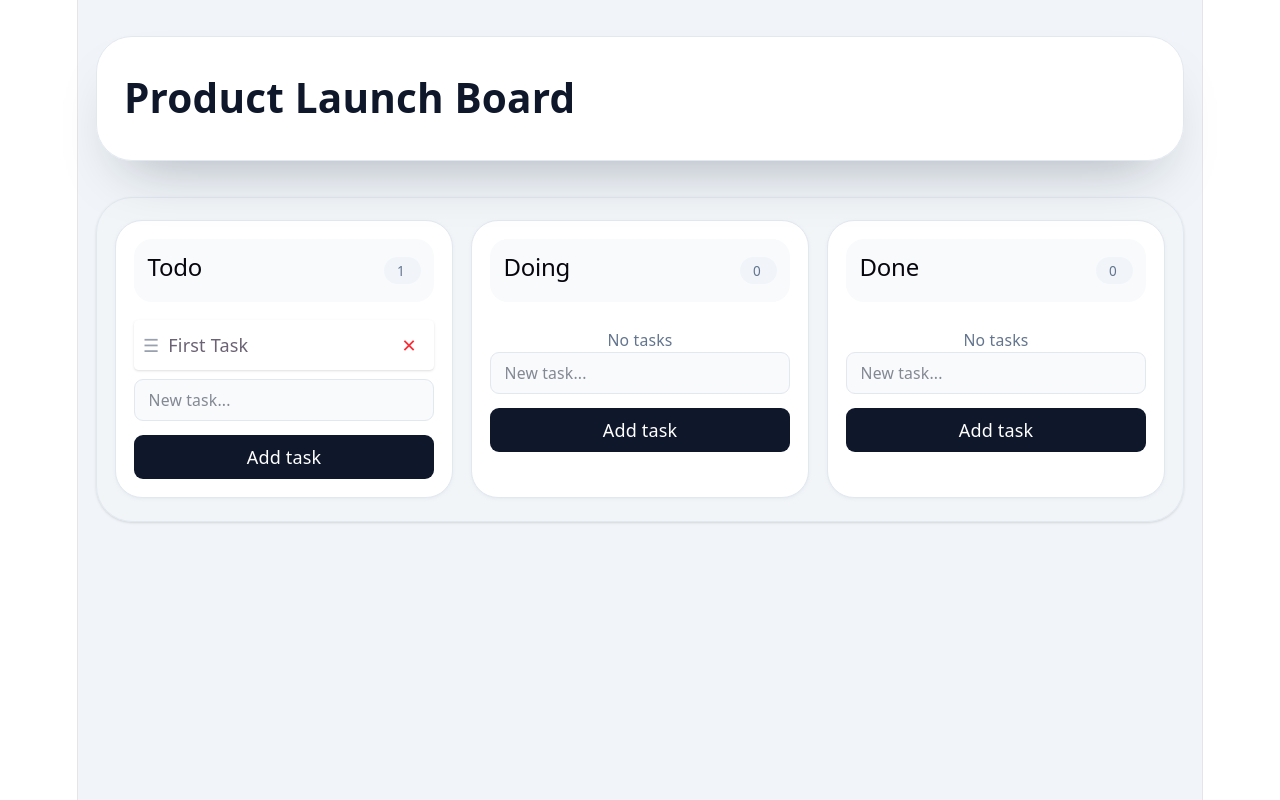
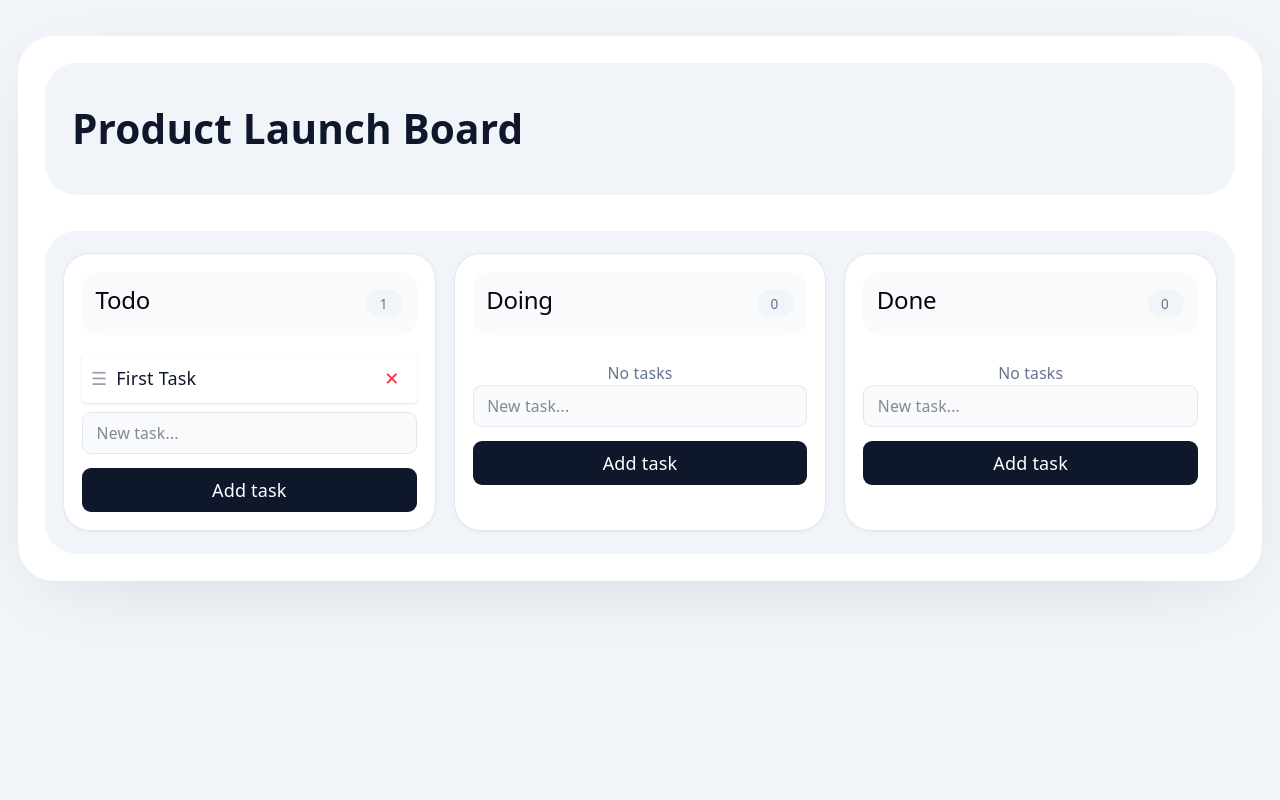
Before and after one commit to IvoGn/kanban-board, a React (Vite) app: page / in a window 1280 px wide. Built offline with nearby package versions, Linux system fonts and the light colour scheme.

Commit message:
feat: enhance UI components for improved layout and accessibility

```diff
--- a/src/App.tsx
+++ b/src/App.tsx
@@ -3,7 +3,7 @@ import "./App.css";
 
 function App() {
   return (
-    <div className="min-h-screen bg-slate-100">
+    <div className="min-h-screen w-full bg-slate-950 text-slate-100">
       <Board />
     </div>
   );
--- a/src/components/Board.tsx
+++ b/src/components/Board.tsx
@@ -60,17 +60,18 @@ export default function Board() {
       onDragEnd={handleDragEnd}
     >
       <div className="min-h-screen bg-slate-100 py-8">
-        <div className="mx-auto w-full max-w-[1240px] px-4">
-          <section className="mb-8 rounded-[2rem] border border-slate-200 bg-white/95 p-6 shadow-[0_30px_60px_-30px_rgba(15,23,42,0.35)] backdrop-blur-sm">
+        <div className="w-full px-4">
+          <div className="mx-auto max-w-[1480px] rounded-[2rem] bg-white p-6 shadow-[0_20px_80px_-30px_rgba(15,23,42,0.15)]">
+            <section className="mb-8 rounded-[1.75rem] bg-slate-100 p-6">
               <input
                 value={board.title}
                 onChange={(e) => setBoardTitle(e.target.value)}
-              className="w-full bg-transparent text-4xl font-semibold leading-tight text-slate-900 placeholder:text-slate-400 py-2 cursor-pointer focus:cursor-text focus:outline-none focus:ring-2 focus:ring-slate-300"
+                className="w-full bg-transparent text-4xl font-semibold leading-tight text-slate-900 placeholder:text-slate-500 py-3 cursor-pointer focus:cursor-text focus:outline-none focus:ring-2 focus:ring-slate-400"
                 placeholder="My project roadmap"
               />
             </section>
 
-          <section className="rounded-[2rem] border border-slate-200 bg-slate-100/90 px-4 py-5 shadow-sm">
+            <section className="rounded-[1.75rem] bg-slate-100 px-4 py-5">
               <div className="grid gap-4 md:grid-cols-3">
                 {board.columnOrder.map((columnId) => {
                   const column = board.columns[columnId];
@@ -78,6 +79,7 @@ export default function Board() {
                 })}
               </div>
             </section>
+          </div>
         </div>
       </div>
 
--- a/src/components/Card.tsx
+++ b/src/components/Card.tsx
@@ -43,7 +43,7 @@ export default function Card({ card, columnId }: Props) {
       style={style}
       className="bg-white p-2 rounded shadow flex justify-between items-center hover:bg-gray-50"
     >
-      <span className="flex items-center gap-2">
+      <span className="flex items-center gap-2 text-slate-900">
         {/* Drag Handle */}
         <span
           {...listeners}
--- a/src/components/Column.tsx
+++ b/src/components/Column.tsx
@@ -65,7 +65,7 @@ export default function Column({ column }: Props) {
       )}
 
       <input
-        className="w-full border border-slate-200 bg-slate-50 px-3 py-2 text-sm text-slate-900 rounded-lg outline-none transition focus:border-slate-300"
+        className="w-full border border-slate-200 bg-slate-50 px-3 py-2 text-sm text-slate-900 rounded-lg outline-none transition focus:border-slate-400"
         value={title}
         onChange={(e) => setTitle(e.target.value)}
         onKeyDown={(e) => {
--- a/src/components/ConfirmModal.tsx
+++ b/src/components/ConfirmModal.tsx
@@ -49,7 +49,7 @@ export default function ConfirmModal({
         <div className="flex gap-2 pt-2">
           <button
             onClick={onCancel}
-            className="w-1/2 px-3 py-2 rounded-md bg-gray-100 hover:bg-gray-200"
+            className="w-1/2 px-3 py-2 rounded-md bg-gray-100 text-slate-700 hover:bg-gray-200"
           >
             Cancel
           </button>
--- a/src/index.css
+++ b/src/index.css
@@ -53,11 +53,10 @@
 }
 
 #root {
-  width: 1126px;
+  width: 100%;
   max-width: 100%;
-  margin: 0 auto;
+  margin: 0;
   text-align: center;
-  border-inline: 1px solid var(--border);
   min-height: 100svh;
   display: flex;
   flex-direction: column;
@@ -66,6 +65,7 @@
 
 body {
   margin: 0;
+  background: #0f172a;
 }
 
 h1,
```
Lines whose indentation alone changed are shown as unchanged.
